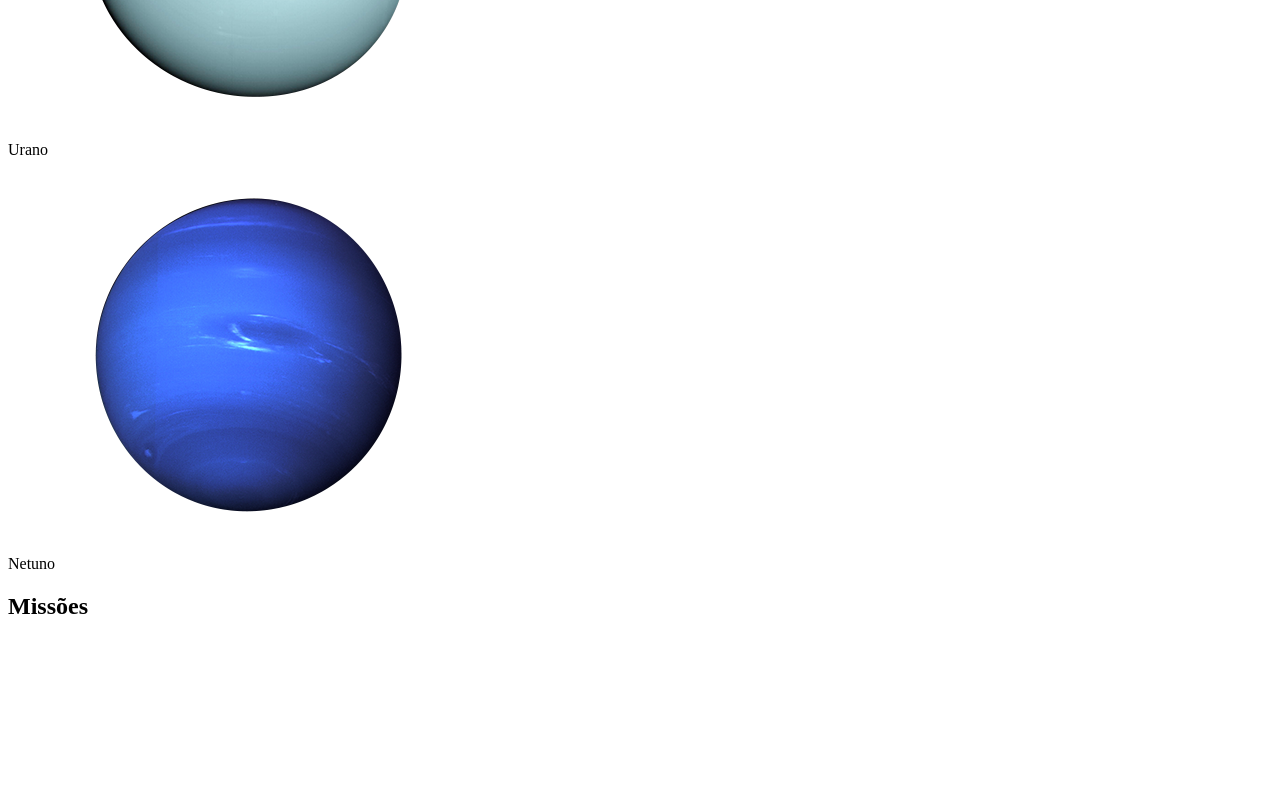
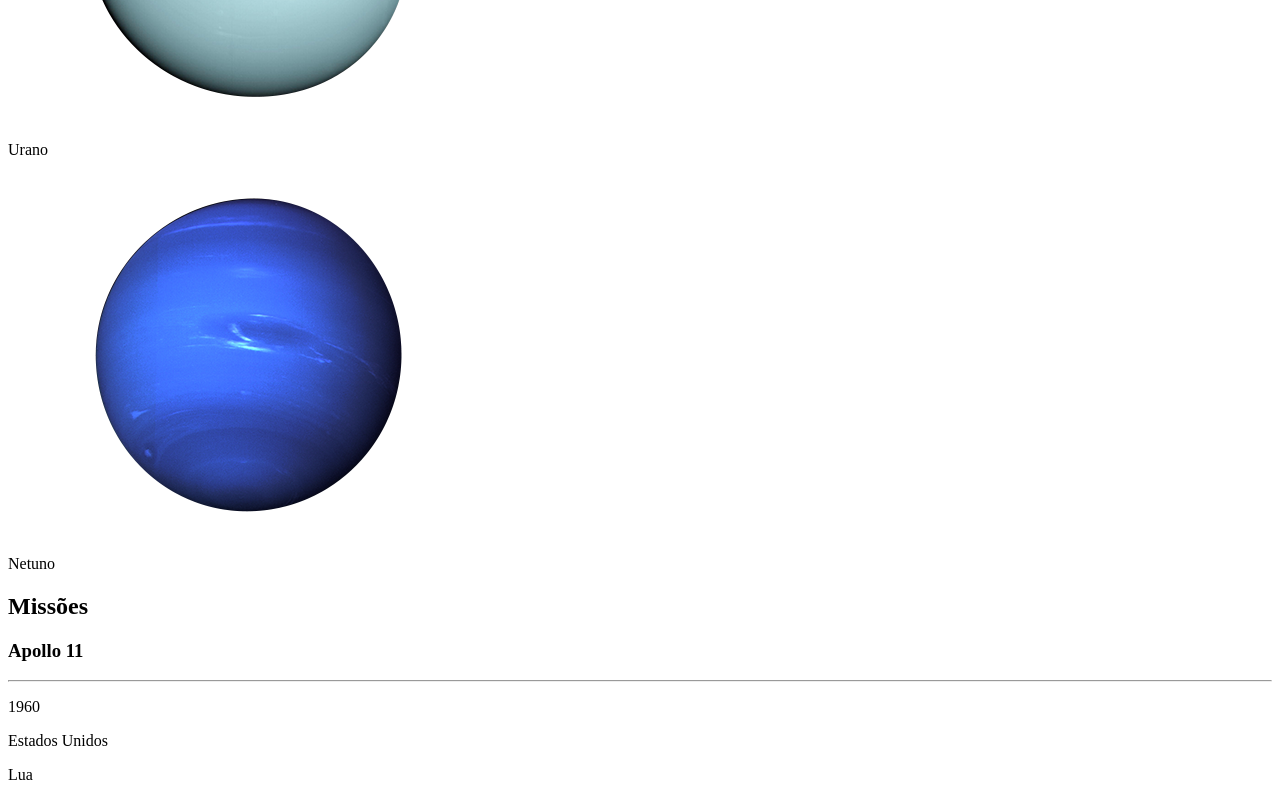
Before and after one commit to SergioEvando23/project-trybe-solar-system, a React (Create React App) app: page / in a window 1280 px wide. Shown: the part 2850-3650 px from the top of the page. Before the commit the page ends 3490 px from the top, so only its background shows below. Built offline with nearby package versions, Linux system fonts and the light colour scheme.

Commit message:
criado o component Mission Card

```diff
--- /dev/null
+++ b/src/components/MissionCard.js
@@ -0,0 +1,26 @@
+import React from 'react';
+import PropTypes from 'prop-types';
+
+class MissionCard extends React.Component {
+  render() {
+    const { name, year, country, destination } = this.props;
+    return (
+      <div data-testid="mission-card">
+        <h3 data-testid="mission-name">{name}</h3>
+        <hr />
+        <p data-testid="mission-year">{year}</p>
+        <p data-testid="mission-country">{country}</p>
+        <p data-testid="mission-destination">{destination}</p>
+      </div>
+    );
+  }
+}
+
+MissionCard.propTypes = {
+  name: PropTypes.string.isRequired,
+  year: PropTypes.string.isRequired,
+  country: PropTypes.string.isRequired,
+  destination: PropTypes.string.isRequired,
+};
+
+export default MissionCard;
--- a/src/components/Missions.js
+++ b/src/components/Missions.js
@@ -1,11 +1,19 @@
 import React from 'react';
+import MissionCard from './MissionCard';
 import Title from './Title';
+import moduleMissons from '../data/missions';
 
 class Missions extends React.Component {
   render() {
     return (
       <div data-testid="missions">
         <Title headline="Missões" />
+        <MissionCard
+          name={ moduleMissons[0].name }
+          year={ moduleMissons[0].year }
+          country={ moduleMissons[0].country }
+          destination={ moduleMissons[0].destination }
+        />
       </div>
     );
   }
```
